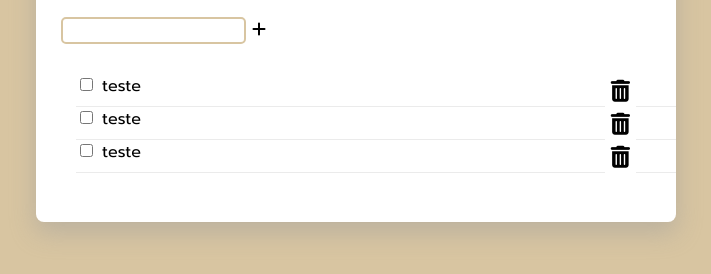
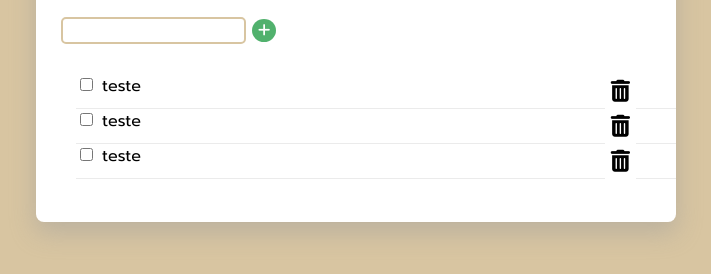
Before and after one commit to Kaua2123/lista-de-tarefas, a plain HTML site: page index.html in a window 1280 px wide. Shown: the part 312-586 px from the top of the page, without its empty margins (284-995 px from the left). Drawn offline with Linux system fonts and the light colour scheme.

Commit message:
Ajustes no layout

```diff
--- a/index.html
+++ b/index.html
@@ -15,7 +15,7 @@
             <div class="container-superior">
                 <h1 class="title">Tarefas:</h1>
                 <input type="text" class="add-tarefas" name="" id="">
-                <i class="fa-solid fa-plus"></i>
+                <button class="btn-add-tarefas"><i class="fa-solid fa-plus"></i> </button>
 
             </div>
             <div class="container-inferior">
--- a/src/css/style.css
+++ b/src/css/style.css
@@ -45,6 +45,18 @@
 
 }
 
+.btn-add-tarefas {
+    background: rgb(81, 177, 109);
+    border-radius: 100%;
+    font-size: 14px;
+    color: white;
+    border: none;
+}
+.btn-add-tarefas:hover {
+    font-size: 16px;
+    background-color: rgb(45, 134, 72);
+}
+
 .check-tarefa {
     border-radius: 20px;
 
@@ -53,7 +65,7 @@
 ul li {
     list-style: none;
     position: relative;
-    padding-bottom: 8px;
+    padding-bottom: 10px;
     border-bottom: 1px solid rgb(235, 235, 235);
 }
 
```
